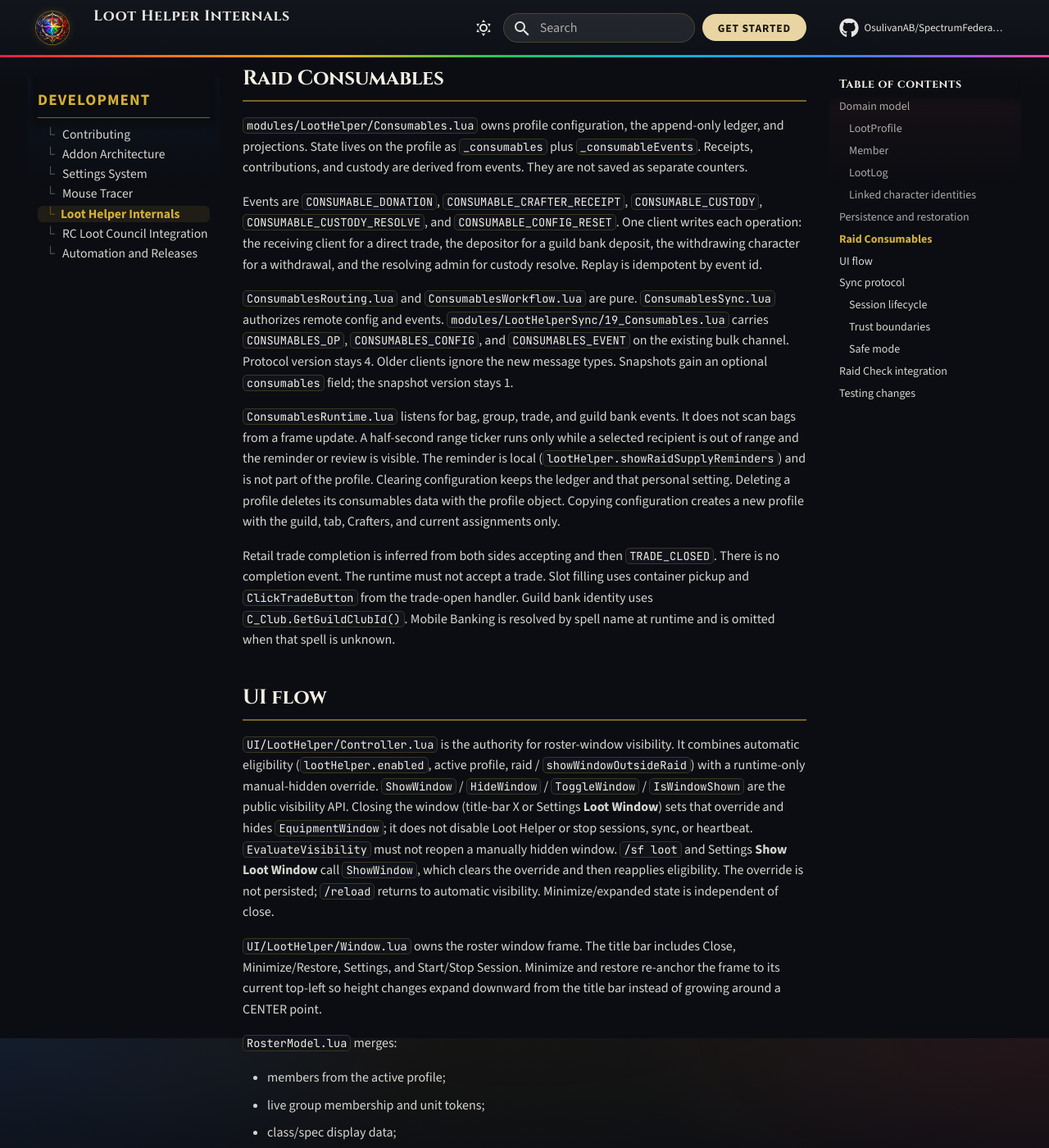
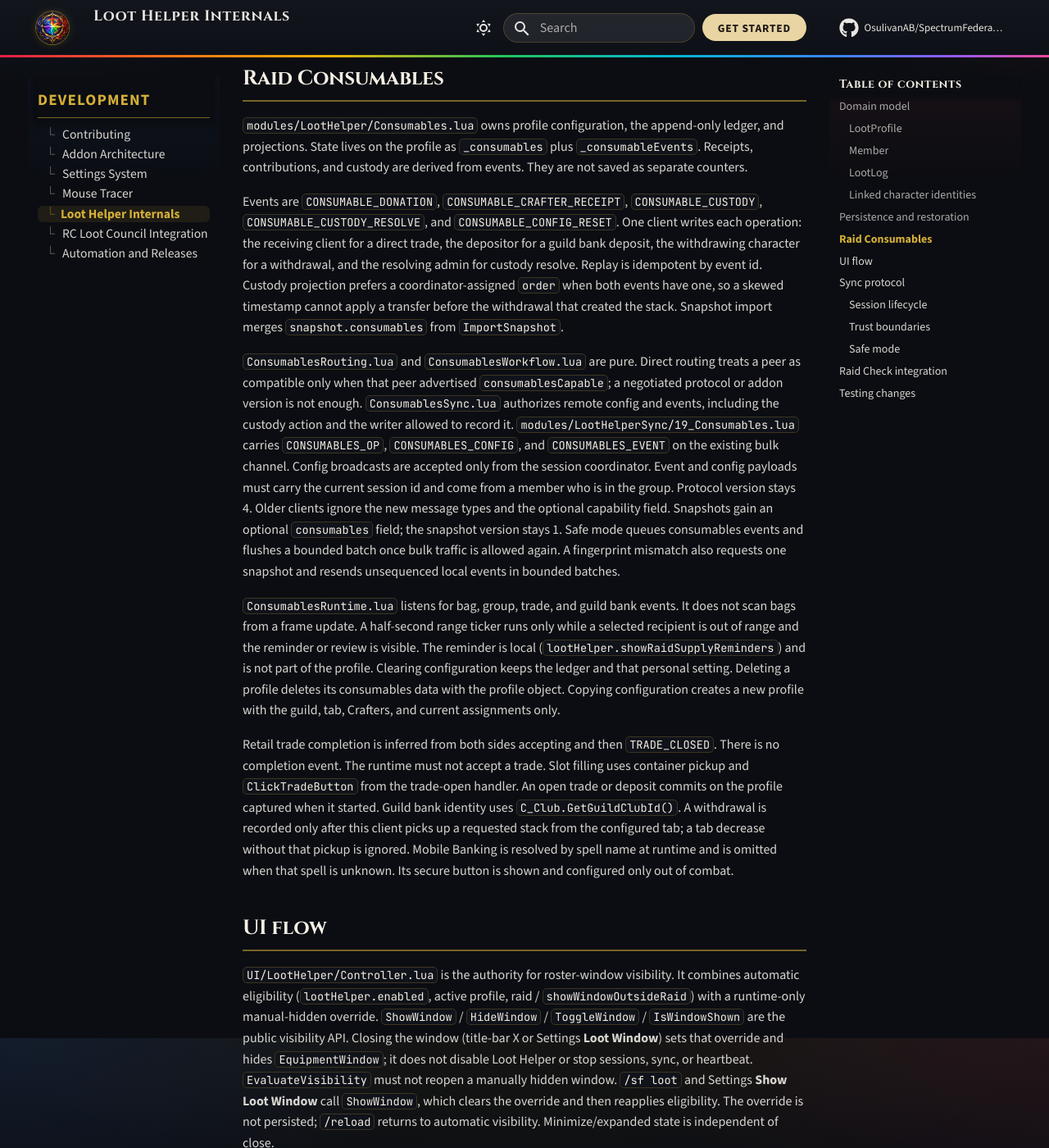
Before and after one commit to OsulivanAB/SpectrumFederation, an MkDocs documentation site: the page built from docs/development/loot-helper/index.md, in a window 1280 px wide and 1400 px high, scrolled down 5734 px. Shown: the whole window at 82% size. Built offline with MkDocs 1.6.1 and Material for MkDocs 9.7.7, drawn with Linux system fonts in a browser that asks for light colours; comment, search, counter and statistics services are not loaded.

Commit message:
Fix Raid Consumables review findings for sync, custody, and trades.
Snapshot import merges consumables from ImportSnapshot, commits stay on the captured profile, and remote custody, session, coordinator, and capability checks are enforced. Safe-mode drops are retried in bounded batches, withdrawals require a local pickup, and the Mobile Banking button waits until combat ends.

Co-authored-by: anthony.r.bahl <anthony.r.bahl@gmail.com>

```diff
--- a/docs/development/loot-helper/index.md
+++ b/docs/development/loot-helper/index.md
@@ -83,13 +83,13 @@ Profiles are keyed by stable ID and `activeProfileId` stores the local selection
 
 `modules/LootHelper/Consumables.lua` owns profile configuration, the append-only ledger, and projections. State lives on the profile as `_consumables` plus `_consumableEvents`. Receipts, contributions, and custody are derived from events. They are not saved as separate counters.
 
-Events are `CONSUMABLE_DONATION`, `CONSUMABLE_CRAFTER_RECEIPT`, `CONSUMABLE_CUSTODY`, `CONSUMABLE_CUSTODY_RESOLVE`, and `CONSUMABLE_CONFIG_RESET`. One client writes each operation: the receiving client for a direct trade, the depositor for a guild bank deposit, the withdrawing character for a withdrawal, and the resolving admin for custody resolve. Replay is idempotent by event id.
+Events are `CONSUMABLE_DONATION`, `CONSUMABLE_CRAFTER_RECEIPT`, `CONSUMABLE_CUSTODY`, `CONSUMABLE_CUSTODY_RESOLVE`, and `CONSUMABLE_CONFIG_RESET`. One client writes each operation: the receiving client for a direct trade, the depositor for a guild bank deposit, the withdrawing character for a withdrawal, and the resolving admin for custody resolve. Replay is idempotent by event id. Custody projection prefers a coordinator-assigned `order` when both events have one, so a skewed timestamp cannot apply a transfer before the withdrawal that created the stack. Snapshot import merges `snapshot.consumables` from `ImportSnapshot`.
 
-`ConsumablesRouting.lua` and `ConsumablesWorkflow.lua` are pure. `ConsumablesSync.lua` authorizes remote config and events. `modules/LootHelperSync/19_Consumables.lua` carries `CONSUMABLES_OP`, `CONSUMABLES_CONFIG`, and `CONSUMABLES_EVENT` on the existing bulk channel. Protocol version stays 4. Older clients ignore the new message types. Snapshots gain an optional `consumables` field; the snapshot version stays 1.
+`ConsumablesRouting.lua` and `ConsumablesWorkflow.lua` are pure. Direct routing treats a peer as compatible only when that peer advertised `consumablesCapable`; a negotiated protocol or addon version is not enough. `ConsumablesSync.lua` authorizes remote config and events, including the custody action and the writer allowed to record it. `modules/LootHelperSync/19_Consumables.lua` carries `CONSUMABLES_OP`, `CONSUMABLES_CONFIG`, and `CONSUMABLES_EVENT` on the existing bulk channel. Config broadcasts are accepted only from the session coordinator. Event and config payloads must carry the current session id and come from a member who is in the group. Protocol version stays 4. Older clients ignore the new message types and the optional capability field. Snapshots gain an optional `consumables` field; the snapshot version stays 1. Safe mode queues consumables events and flushes a bounded batch once bulk traffic is allowed again. A fingerprint mismatch also requests one snapshot and resends unsequenced local events in bounded batches.
 
 `ConsumablesRuntime.lua` listens for bag, group, trade, and guild bank events. It does not scan bags from a frame update. A half-second range ticker runs only while a selected recipient is out of range and the reminder or review is visible. The reminder is local (`lootHelper.showRaidSupplyReminders`) and is not part of the profile. Clearing configuration keeps the ledger and that personal setting. Deleting a profile deletes its consumables data with the profile object. Copying configuration creates a new profile with the guild, tab, Crafters, and current assignments only.
 
-Retail trade completion is inferred from both sides accepting and then `TRADE_CLOSED`. There is no completion event. The runtime must not accept a trade. Slot filling uses container pickup and `ClickTradeButton` from the trade-open handler. Guild bank identity uses `C_Club.GetGuildClubId()`. Mobile Banking is resolved by spell name at runtime and is omitted when that spell is unknown.
+Retail trade completion is inferred from both sides accepting and then `TRADE_CLOSED`. There is no completion event. The runtime must not accept a trade. Slot filling uses container pickup and `ClickTradeButton` from the trade-open handler. An open trade or deposit commits on the profile captured when it started. Guild bank identity uses `C_Club.GetGuildClubId()`. A withdrawal is recorded only after this client picks up a requested stack from the configured tab; a tab decrease without that pickup is ignored. Mobile Banking is resolved by spell name at runtime and is omitted when that spell is unknown. Its secure button is shown and configured only out of combat.
 
 ## UI flow
 
```
Also changed, not shown: 10 other files.
